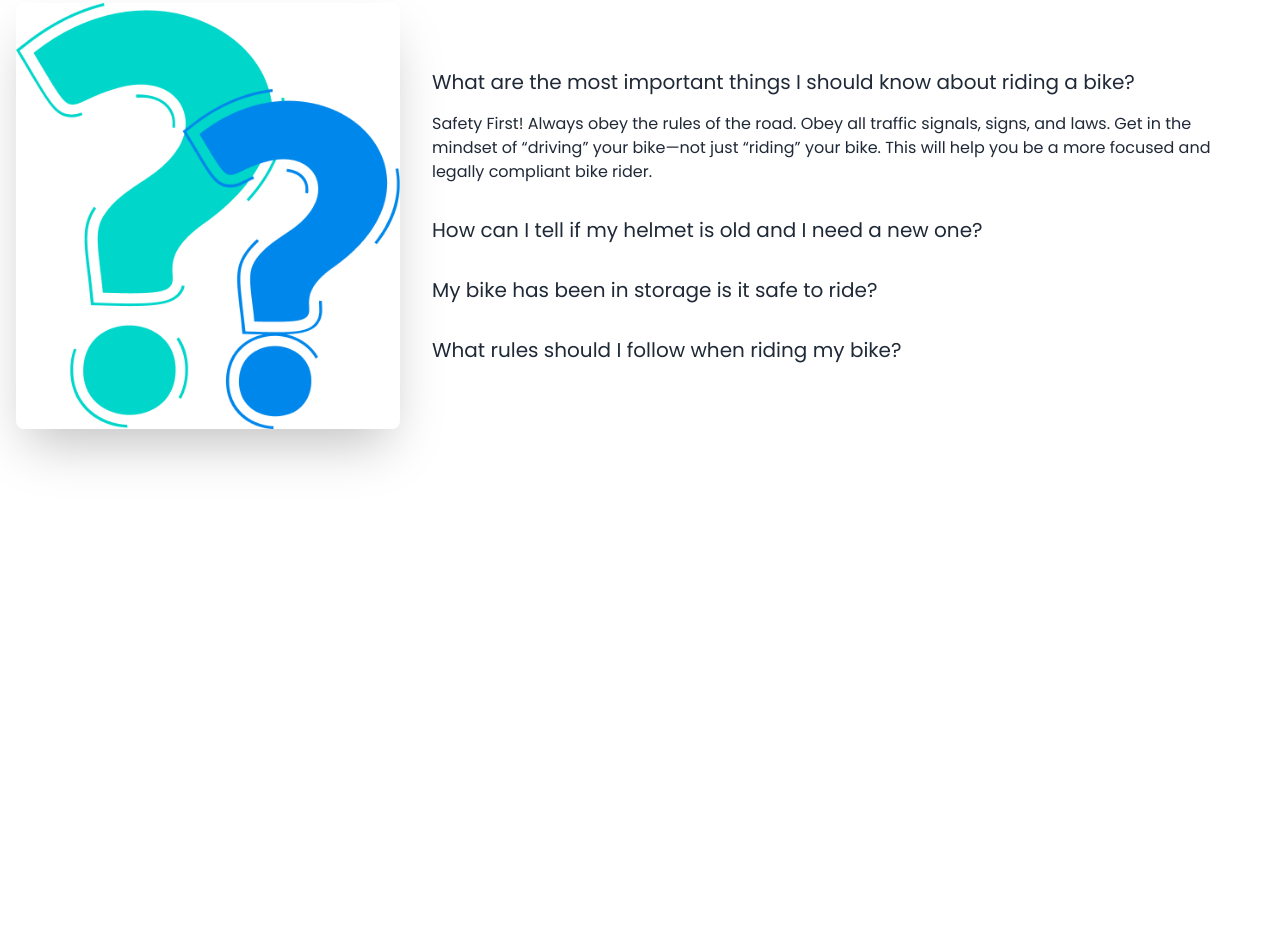
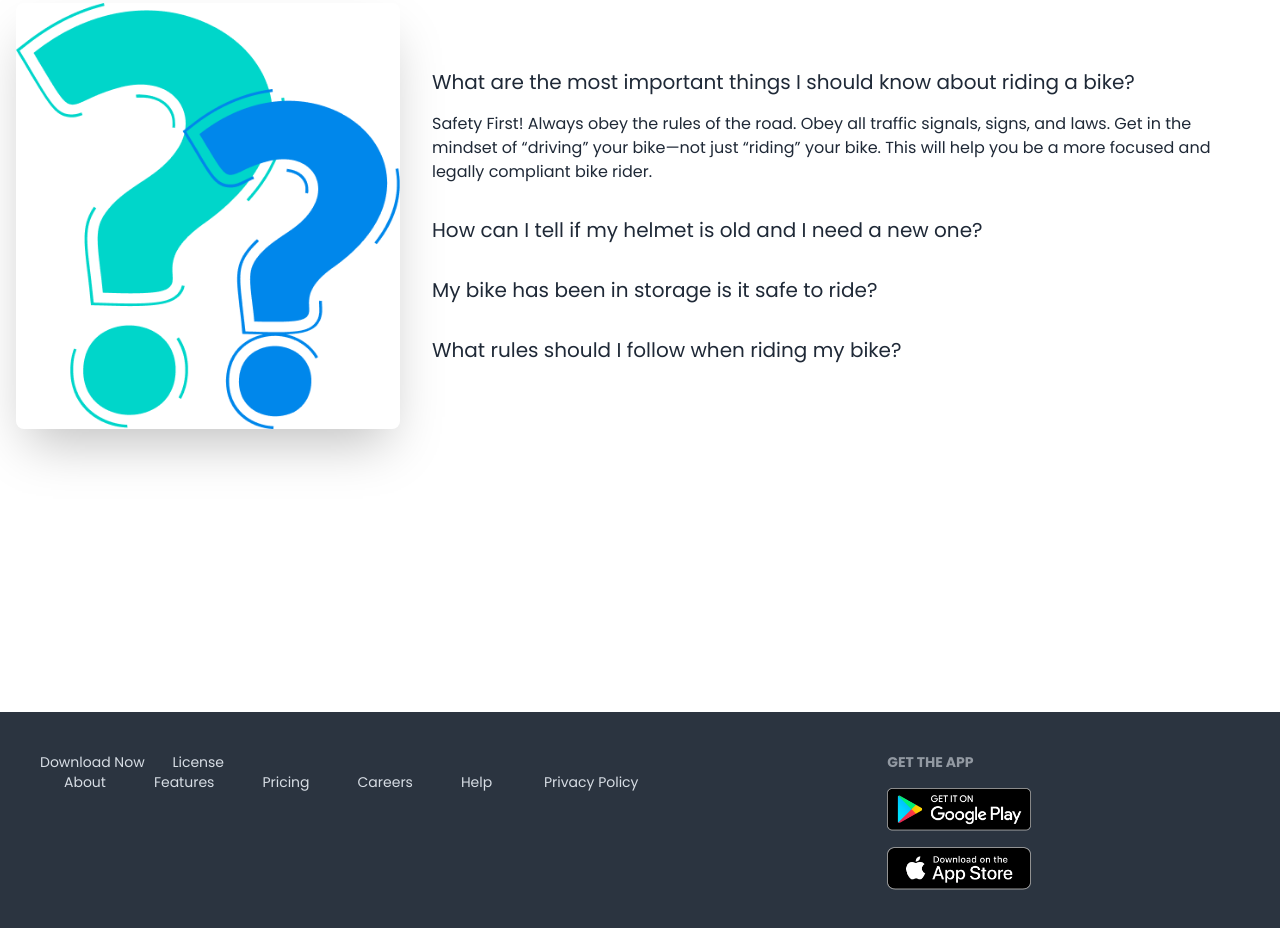
Before and after one commit to nurnewas/biker-zone, a plain HTML site: page index.html in a window 1280 px wide. Shown: the part 2351-3279 px from the top of the page. Before the commit the page ends 3063 px from the top, so only its background shows below. Drawn offline with nearby package versions, Linux system fonts and the light colour scheme.

Commit message:
footer Section

```diff
--- a/index.html
+++ b/index.html
@@ -323,8 +323,18 @@
             <!--  First Review -->
     </section>
     </main>
-    <footer>
-
-    </footer>
+    <footer class="footer p-10 bg-neutral text-neutral-content">
+        <aside>
+          <p>Download Now <span class="m-6 ">License</span><br/>
+            <span class="m-6">About</span><span class="m-6">Features</span><span class="m-6">Pricing</span><span class="m-6">Careers</span><span class="m-6">Help</span> </span><span class="m-6">Privacy Policy</span></p>
+        </aside>
+        <nav>
+          <header class="footer-title">Get the App</header>
+          <div class="grid grid-cols-1 gap-4">
+            <a><img class="w-36" src="images/others/android.png" alt=""></a>
+            <a><img class="w-36" src="images/others/ios.png" alt=""></a>
+          </div>
+        </nav>
+      </footer>
 </body>
 </html>
```
